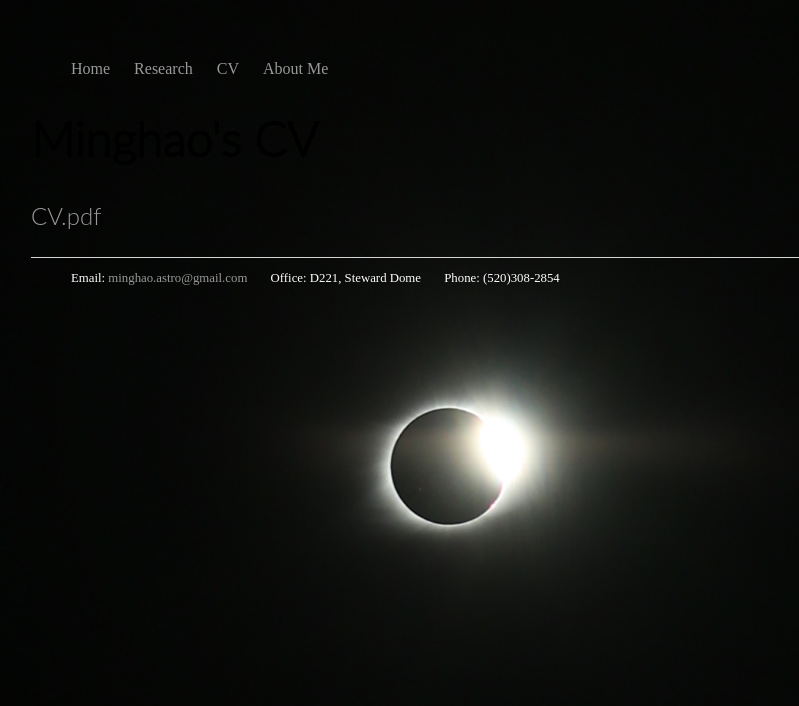
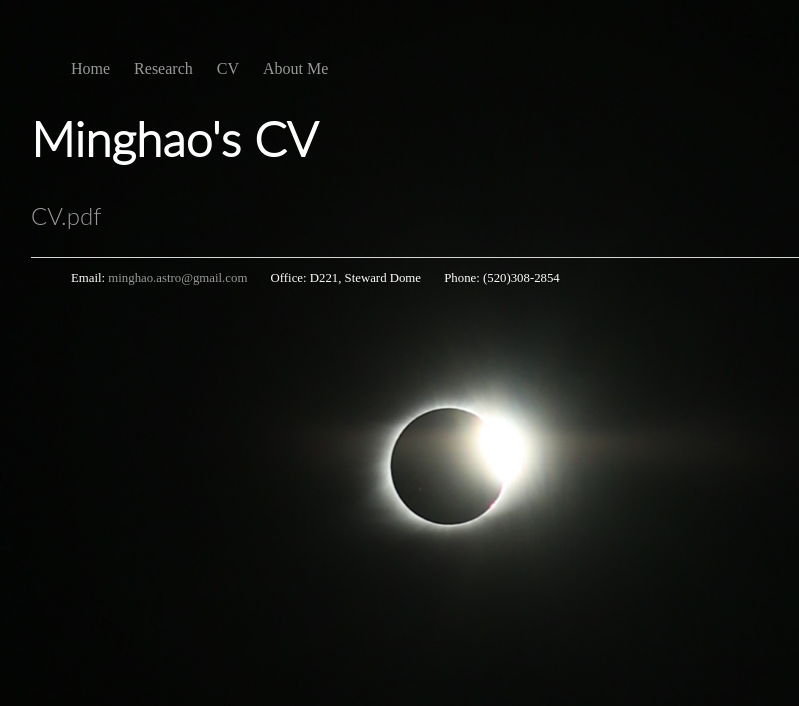
Before and after one commit to JianiDing/JianiDing.github.io, a Jekyll site: the page built from CV/index.html, in a window 1280 px wide. Shown: the top 706 px of the page, without its empty margins (209-1008 px from the left). Built offline with Jekyll 4.4.1, drawn with Linux system fonts in a browser that asks for light colours.

Commit message:
Update index.html

```diff
--- a/CV/index.html
+++ b/CV/index.html
@@ -3,7 +3,7 @@
 title: CV
 ---
 <div class="blurb">
-	<h1 style="font-family:lato light">Minghao's CV</h1>
+	<h1 style="font-family:lato light;color:white">Minghao's CV</h1>
 	<!--<p style="font-family:lato light">CV.pdf</p>/-->
-	<p style="font-family:lato light"><a href="/CV/CV.pdf">CV.pdf</a></p>
+	<p style="font-family:lato light;color:white"><a href="/CV/CV.pdf">CV.pdf</a></p>
 </div>
```
